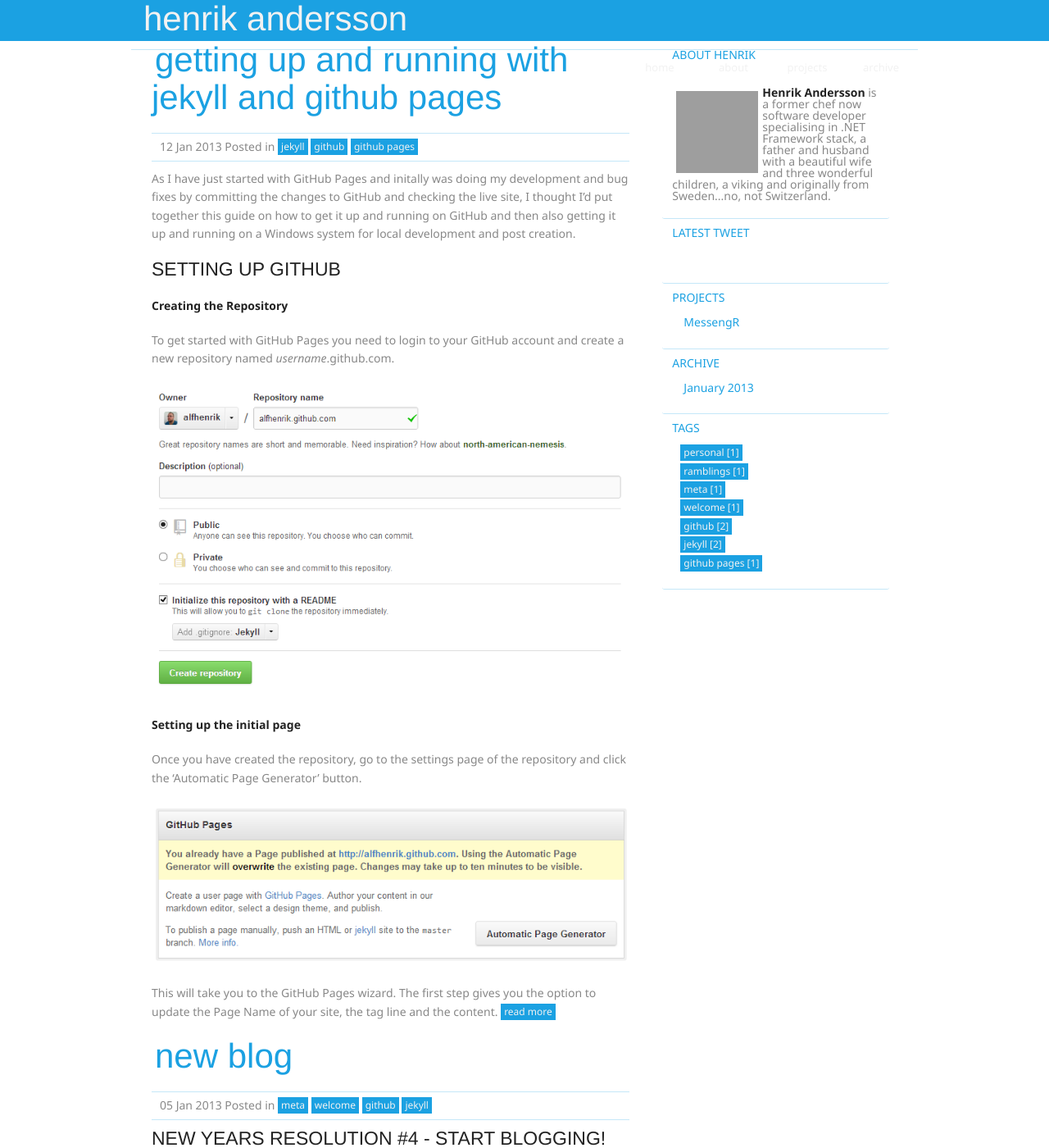
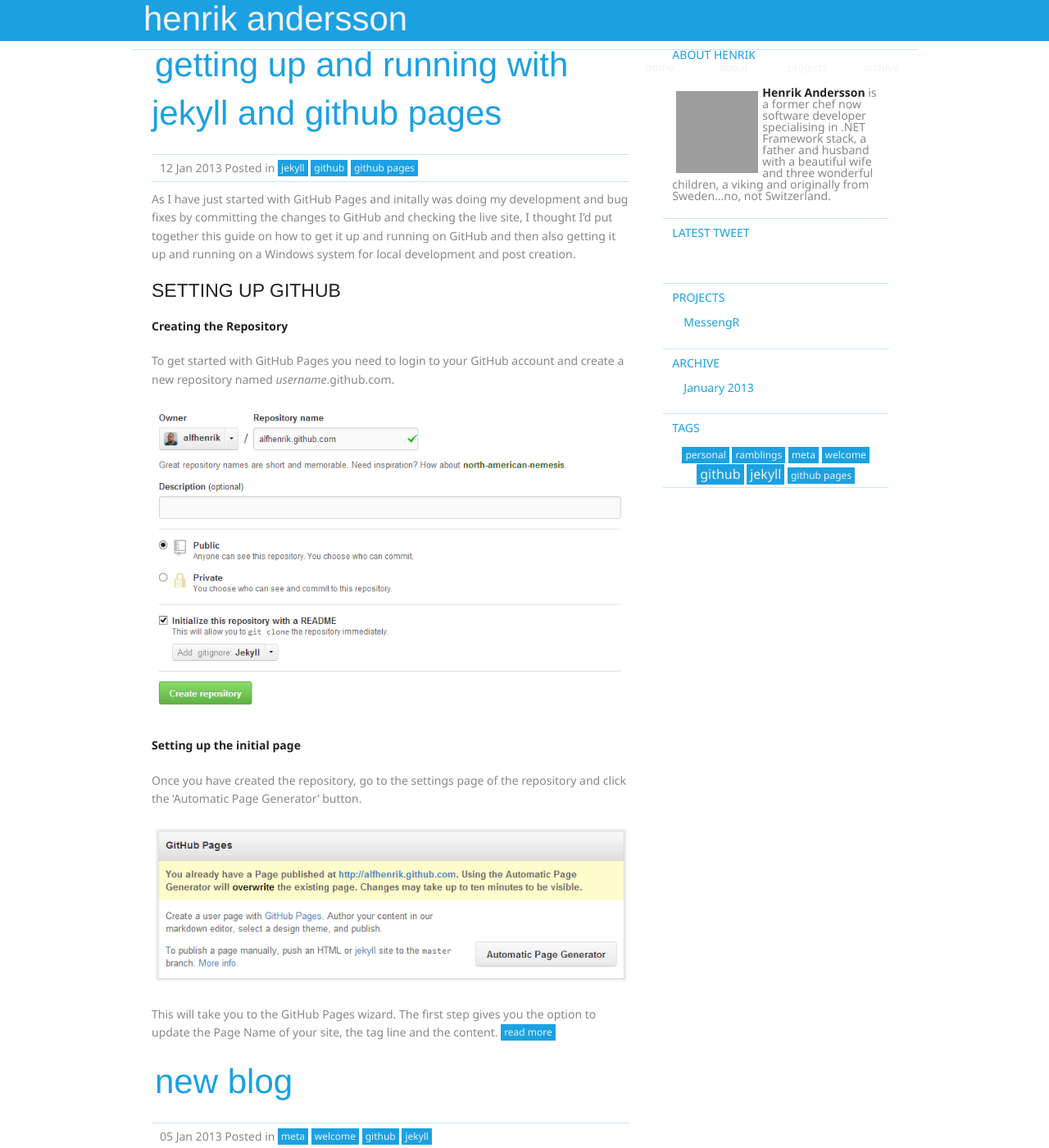
Before and after one commit to hnrkndrssn/hnrkndrssn.github.io, a Jekyll site: the page built from index.html, in a window 1280 px wide and 1400 px high. Shown: the whole window at 82% size. Built offline with Jekyll 4.4.1, drawn with Linux system fonts in a browser that asks for light colours; Markdown is read by kramdown in place of the engine named in the settings; the list of posts is cut into pages by our own code; grey boxes are pictures that could not be loaded.

Commit message:
restyle tag cloud

```diff
--- a/_layouts/default.html
+++ b/_layouts/default.html
@@ -98,9 +98,9 @@
             </fieldset>
             <fieldset>
                 <legend class="accent">tags</legend>
-                <ul id="tags">
+                <ul id="tagcloud">
                     {% for tag in site.tags %}
-                        <li><span class="label"><a href="/tags#{{ tag[0] }}">{{ tag[0] }} [{{ tag[1] | size }}]</a></span></li>
+                        <li><span class="label" style="font-size: {{ tag[1] | size | minus:1 | times:4 | plus:12 }}px;line-height:{{ tag[1] | size | minus:1 | times:4 | times:14 | divided_by:12 | plus:14 }}px"><a href="/tags#{{ tag[0] }}">{{ tag[0] }}</a></span></li>
                     {% endfor %}
                 </ul>
             </fieldset>
--- a/stylesheets/styles.css
+++ b/stylesheets/styles.css
@@ -245,6 +245,10 @@
     list-style: none;
 }
 
+#post h2 {
+	line-height: 1.4em;
+}
+
 #post ul li, #post ol li, #archive ul li, #tags-archive ul li {
     border-left-color: #1BA1E2;
     border-left-style: solid;
@@ -255,6 +259,21 @@
     list-style-position: inside;
     list-style-type: none;
     color: #1BA1E2;
+}
+
+#tagcloud{
+	line-height: 1.75em;
+	padding: 2px;
+	text-align: center;
+	margin: 0;
+}
+
+#tagcloud li {
+	display: inline;
+}
+
+#tagcloud a {
+	padding: 0;
 }
 
 .post-meta {
```
